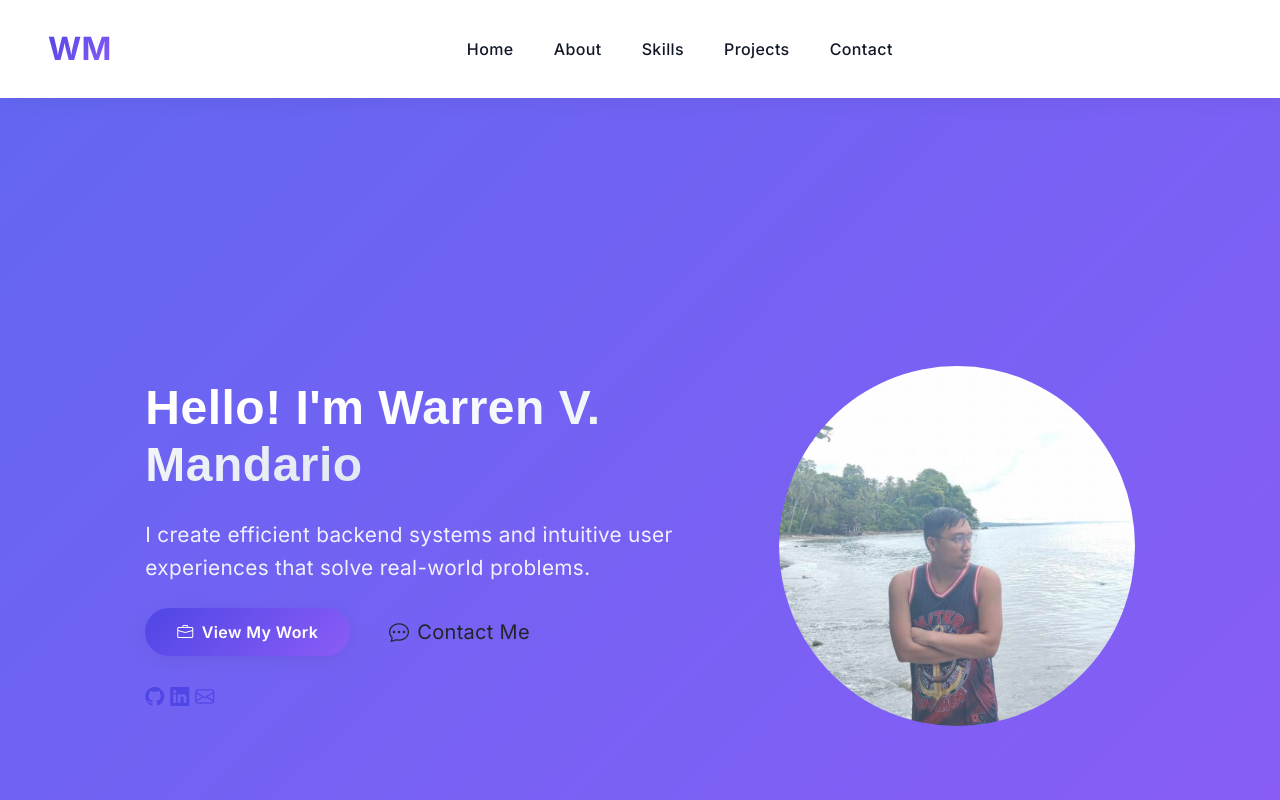
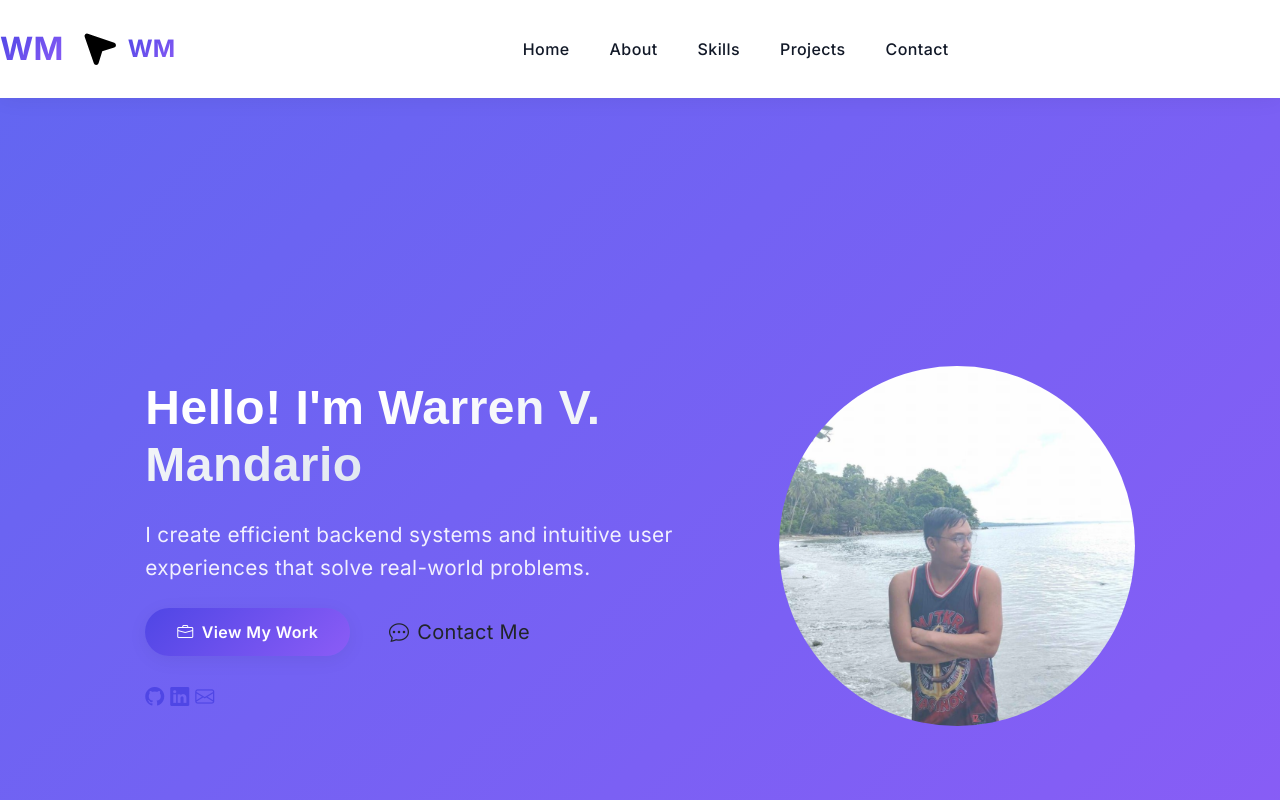
Before and after one commit to WarrenMandario/portfolio, a plain HTML site: page index.html in a window 1280 px wide. Shown: the top 800 px of the page. Drawn offline with nearby package versions, Linux system fonts and the light colour scheme; files that its build step writes are made by us from their sources.

Commit message:
initial commit

```diff
--- a/index.html
+++ b/index.html
@@ -52,10 +52,19 @@
     <nav
       id="navbar-top"
       class="navbar navbar-expand-lg navbar-light bg-white sticky-top"
-    >
-      <div class="container-fluid px-5">
-        <a class="navbar-brand fw-bold fs-2" href="#" style="color: #3f396d">
+    ><head>
+    <!-- ...existing code... -->
+   <!-- favicon -->
+   <link rel="icon" href="assets/favicon.ico" />
+
+  </head>
+  <body></body>
+      <a class="navbar-brand fw-bold fs-2" href="#" style="color: #3f396d">
           <span class="brand-text">WM</span>
+        </a>
+        <a class="navbar-brand d-flex align-items-center" href="#">
+          <img src="navigation-arrow-fill.svg" alt="WM logo" class="navbar-logo me-2" />
+          <span class="brand-text fw-bold fs-4">WM</span>
         </a>
         <button
           class="navbar-toggler"
@@ -348,7 +357,7 @@
       <div class="col-lg-6" data-aos="fade-up" data-aos-delay="100">
         <div class="project-card shadow-sm bg-white rounded-4 p-4 border">
           <div class="project-image text-center mb-3">
-            <div class="project-badge progress">In Progress</div>
+            <div class="project-badge progress"></div>
             <div class="image-placeholder">
               <i class="bi bi-heart-pulse display-4 text-danger"></i>
             </div>
--- a/styles/styles.css
+++ b/styles/styles.css
@@ -305,10 +305,18 @@ a:hover {
   background: white !important;
 }
 
+
 .navbar-brand {
   font-size: 1.8rem;
 }
 
+.navbar-logo {
+  width: 40px;
+  height: 40px;
+  object-fit: contain;
+  display: inline-block;
+  filter: none; /* remove if you want color tint */
+}
 .brand-text {
   background: var(--gradient-primary);
   -webkit-background-clip: text;
@@ -419,4 +427,8 @@ a:hover {
   .hero-actions .btn {
     width: 100%;
   }
+@media (max-width: 576px) {
+  .navbar-logo { width: 32px; height: 32px; }
+  .navbar-brand .brand-text { font-size: 1.1rem; }
 }
+}
```
Also changed, not shown: navigation-arrow-fill.svg (added).
